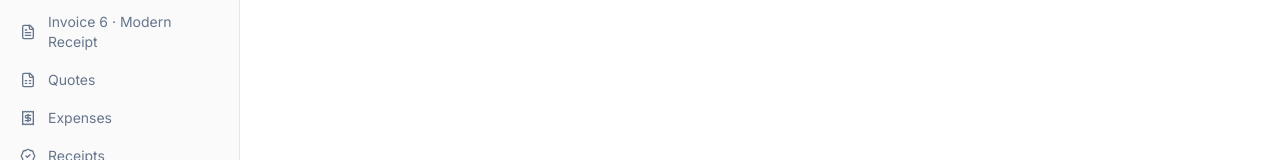
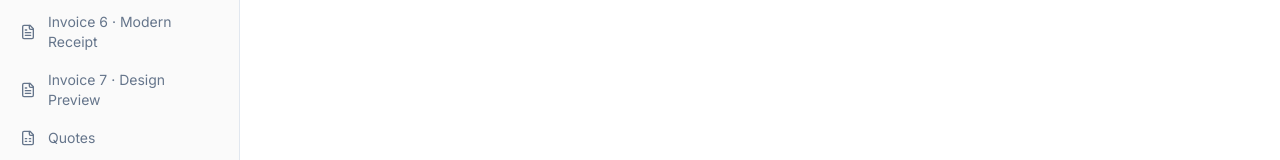
Before and after one commit to g0tPaid/soloflow, a Next.js app in the folder apps/web/: page /invoices/1 in a window 1280 px wide. Shown: the part 402-562 px from the top of the page. Built offline with nearby package versions, Linux system fonts and the light colour scheme; no server answers.

Commit message:
Add clearly labeled preview-only Invoice 7 to SoloFlow sidebar

```diff
--- a/apps/web/src/components/layout/sidebar.tsx
+++ b/apps/web/src/components/layout/sidebar.tsx
@@ -47,6 +47,7 @@ const iconMap: Record<string, React.ComponentType<{ className?: string }>> = {
   dropshipperInvoices: FileText,
   invoicesV5: FileText,
   invoicesV6: FileText,
+  invoicesV7Preview: FileText,
   quotes: FileSpreadsheet,
   expenses: Receipt,
   receipts: BadgeCheck,
@@ -69,6 +70,7 @@ const sidebarModules = NAV_MODULES.flatMap((item) =>
         { ...item, key: 'dropshipperInvoices', label: 'Invoice 4 · Dropshippers', href: DROPSHIPPER_INVOICE_PATH },
         { ...item, key: 'invoicesV5', label: 'Invoice 5 · Mobile', href: '/invoices-v5' },
         { ...item, key: 'invoicesV6', label: 'Invoice 6 · Modern Receipt', href: '/invoices-v6' },
+        { ...item, key: 'invoicesV7Preview', label: 'Invoice 7 · Design Preview', href: '/invoices-v7' },
       ]
     : [item],
 );
```
